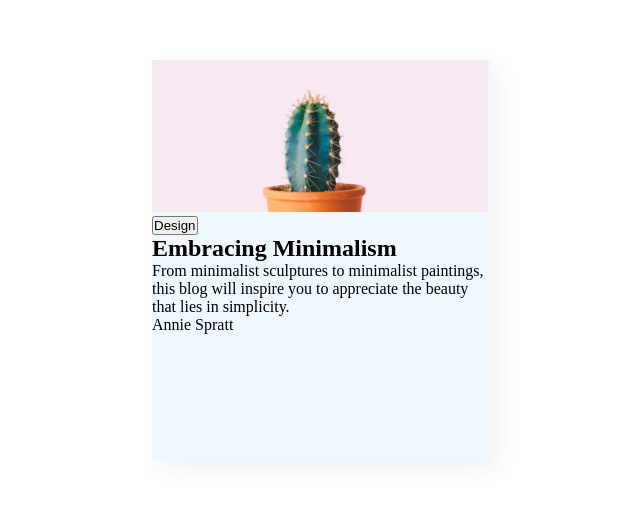
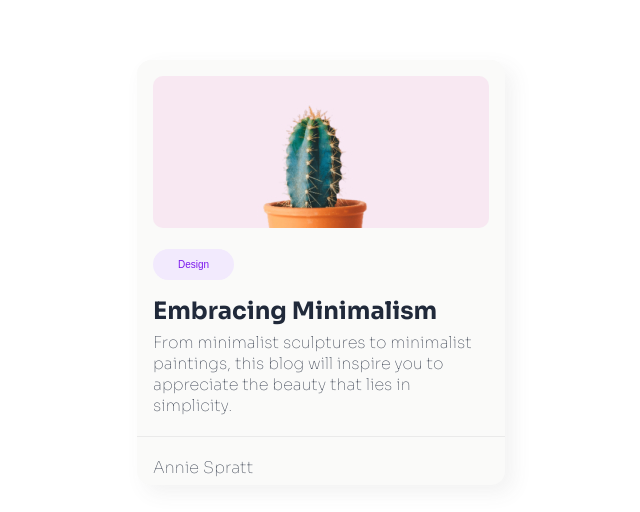
Before and after one commit to Fravio99/Minimal-blog-card-starter-master, a plain HTML site: page index.html in a window 1280 px wide. Shown: the part 104-616 px from the top of the page, without its empty margins (319-959 px from the left). Drawn offline with Linux system fonts and the light colour scheme.

Commit message:
Third commit

```diff
--- a/index.html
+++ b/index.html
@@ -2,7 +2,9 @@
 <html lang="en">
   <head>
     <meta charset="UTF-8" />
-    <meta name="viewport" content="width=device-width, initial-scale=1.0" />
+    <meta name="keywords" content="Card, , Blog, Minimal Blog Card, Cactus, support, ecommerce">
+    <meta property="og:type" content="website">
+    <meta property="og:url" content="https://fravio99.github.io/Minimal-blog-card-starter-master/">
 
     <link
       rel="icon"
@@ -15,6 +17,8 @@
 
     <!--You are welcome to delete these styles or modify them in your own stylesheet -->
     <style>
+
+      @import url('https://fonts.googleapis.com/css2?family=Sora:wght@100..800&display=swap');
       * {
         margin: 0;
         padding: 0;
@@ -23,18 +27,68 @@
 
       body {
         height: 100vh;
+        font-family: "Sora", sans-serif;
+        font-weight: 100;
       }
 
       .container {
-        max-width: 340px;
-        width: 338px;
-        height: 400px;
+        max-width: 370px;
+        width: 368px;
+        height: 425px;
         margin: 0 auto;
         margin-top: 164px;
-        background-color: aliceblue;
+        background-color: #FAFAF9;
+        border-radius: 14px;
         box-shadow: 8px 8px 20px 0px rgba(85, 85, 85, 0.08);
       }
 
+      .content {
+        margin: 16px 16px 20px 16px;
+      }
+
+      .images{
+        max-width: 336px;
+        padding-top: 16px;
+        padding-bottom: 16px;
+      }
+
+      .images img{
+        border-radius: 10px;
+      }
+
+      .section-1 .button {
+        background-color: #F2EAFD;
+        border: none;
+        color: #7C19EE;
+        padding: 10px 25px;
+        text-align: center;
+        text-decoration: none;
+        display: inline-block;
+        font-size: 10px;
+        border-radius: 25px;
+        margin-bottom: 16px;
+        cursor: pointer;
+      }
+
+      .section-2 h2{
+        margin-bottom: 6px;
+        color: #20293A;
+      }
+
+      .section-2{
+        margin-bottom: 20px;
+      }
+
+      hr {
+        border: none;
+        border-top: 1px solid rgb(234, 234, 234);
+        margin-bottom: 20px;
+      }
+
+      .content p{
+        margin-bottom: 20px;
+        color: #394150;
+      }
 
     </style>
   </head>
@@ -48,18 +102,19 @@
 
         <div class="section">
           <div class="section-1">
-            <button>Design</button>
+            <button class="button">Design</button>
           </div>
 
           <div class="section-2">
             <h2>Embracing Minimalism</h2>
             <p>From minimalist sculptures to minimalist paintings, this blog will inspire you to appreciate the beauty that lies in simplicity.</p>
           </div>
-            <p>Annie Spratt</p>
-          <div class="section-3">
+        </div>
+      </div>
 
-          </div>
-        </div>
+      <hr>
+      <div class="content">
+        <p>Annie Spratt</p>
       </div>
     </div>
 
```
